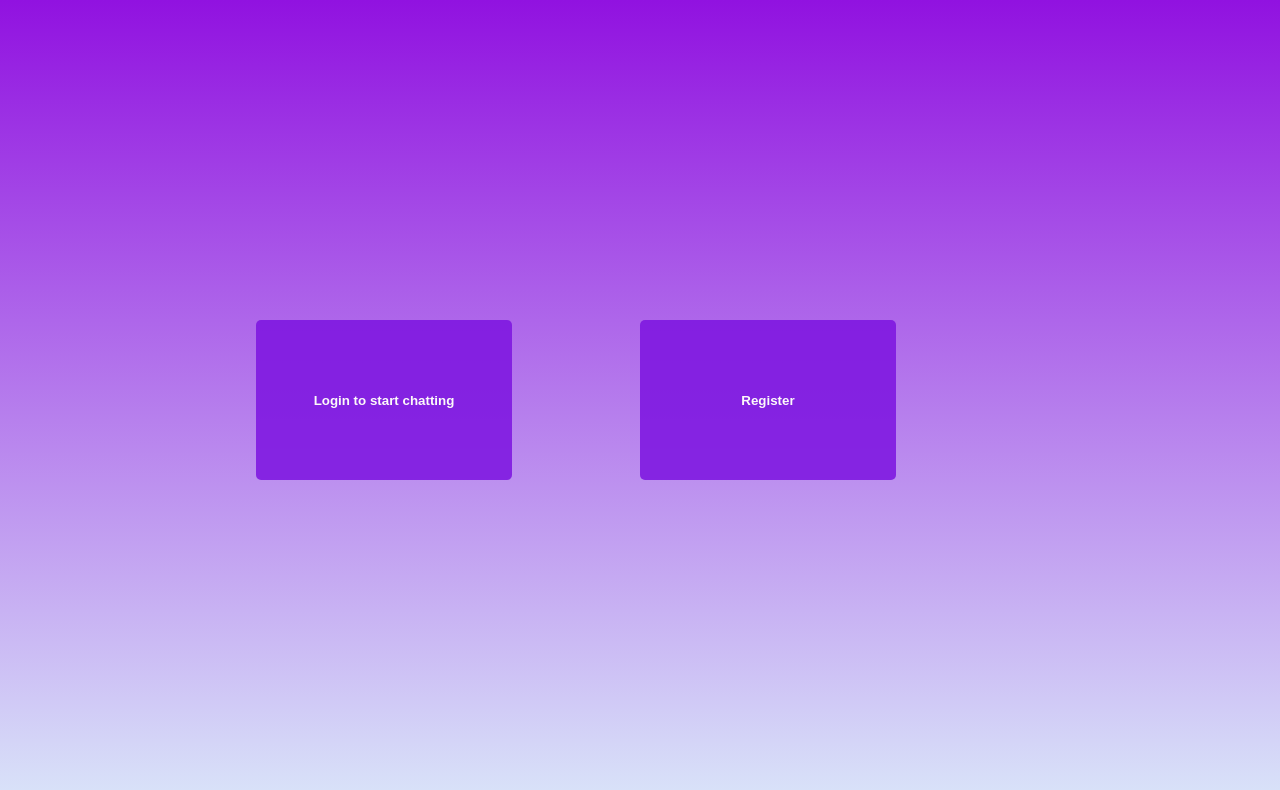
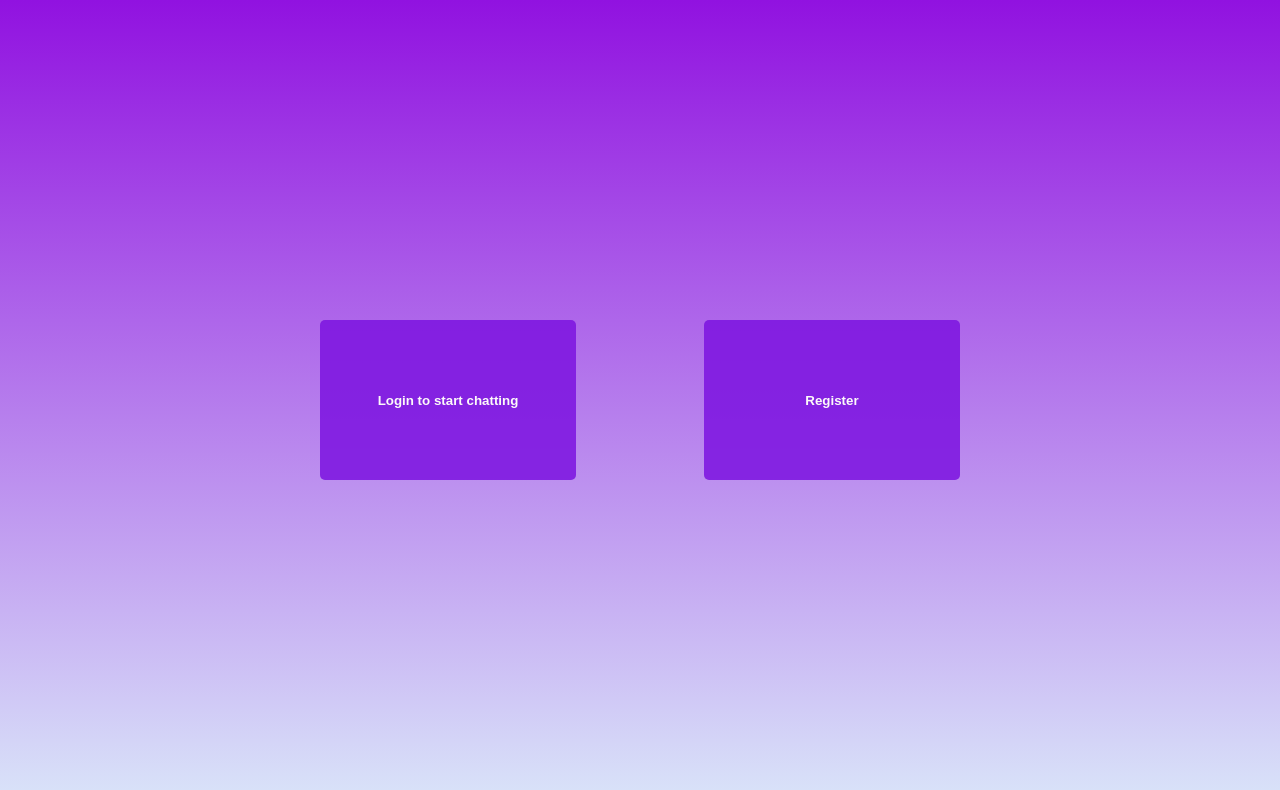
Before and after one commit to Leo-Ma0502/OnlineChat, a React (Vite) app in the folder onlinechat-web/: page / in a window 1280 px wide. Shown: the top 790 px of the page. Built offline with nearby package versions, Linux system fonts and the light colour scheme; no server answers.

Commit message:
center the two buttons

```diff
--- a/onlinechat-web/src/App.css
+++ b/onlinechat-web/src/App.css
@@ -16,7 +16,8 @@
   border: none;
   height: 20vh;
   margin: auto;
-  margin-right: 10vw;
+  margin-right: 5vw;
+  margin-left: 5vw;
   border-radius: 5px;
   cursor: pointer;
   color: #fcf9f9;
```
